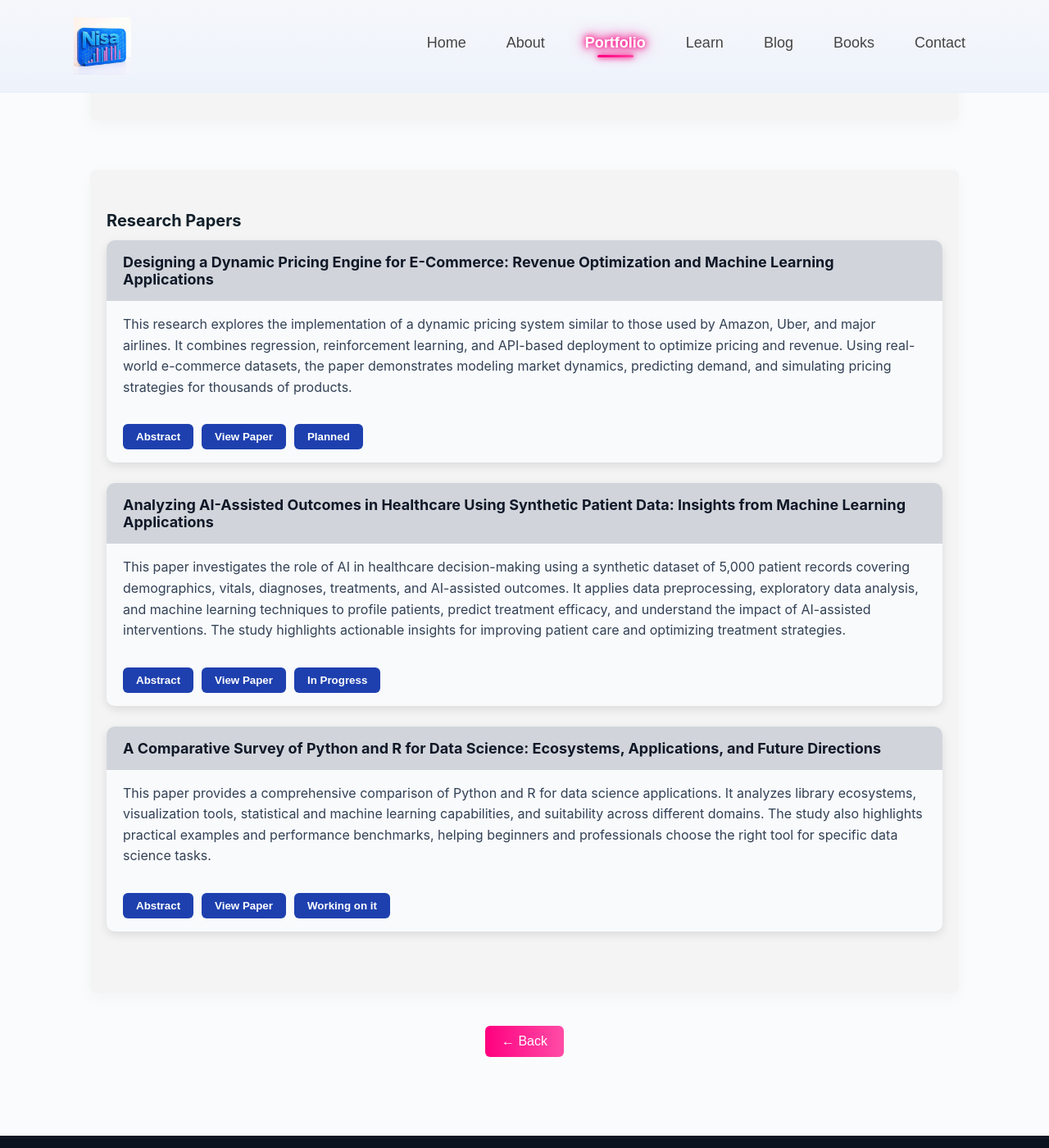
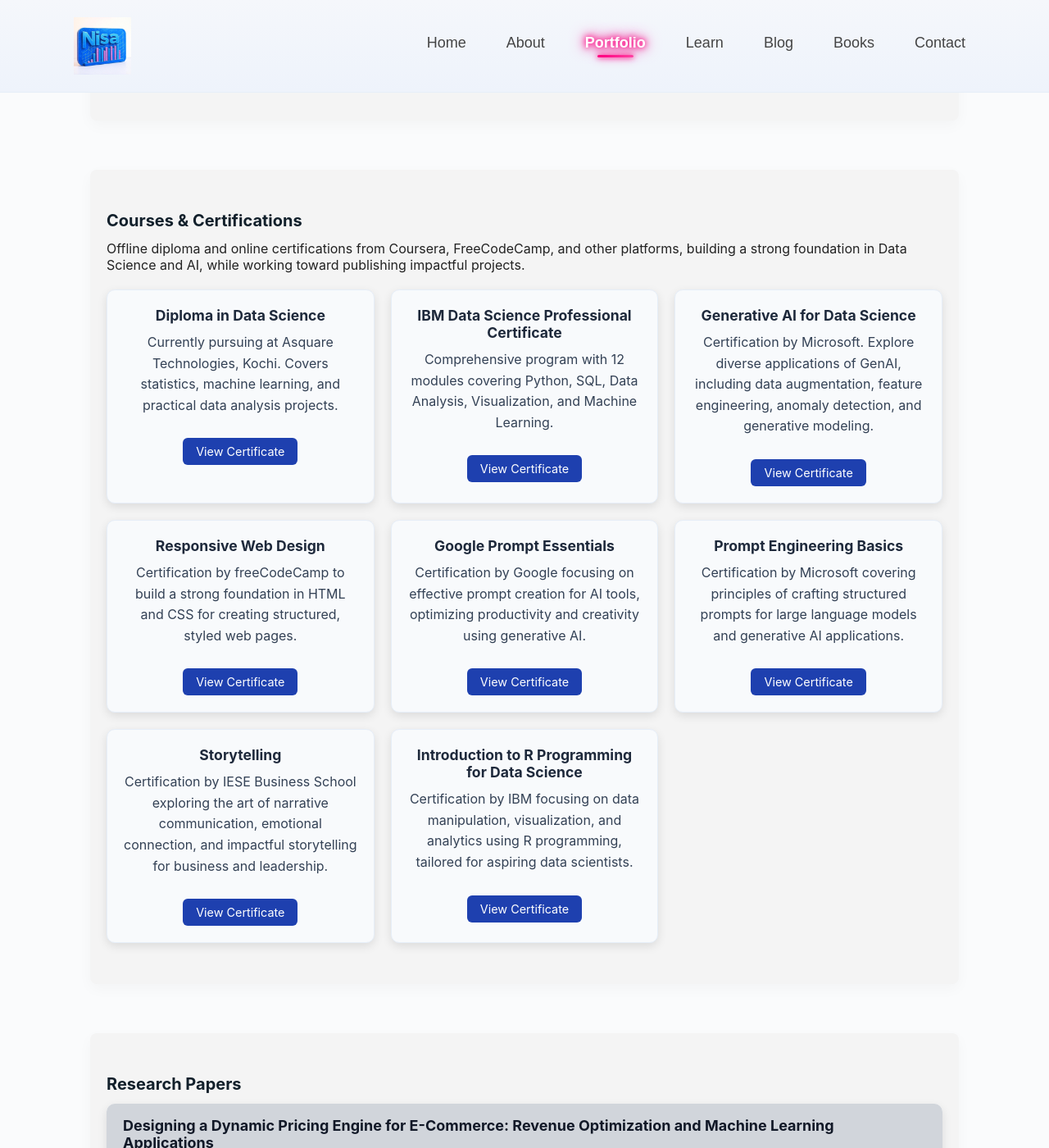
Before and after one commit to tabassumunnisa19/My_Personal_Website, a Jekyll site: the page portfolio.html, which Jekyll copies as it is, in a window 1280 px wide and 1400 px high, scrolled down 696 px. Shown: the whole window at 82% size. Built offline with Jekyll 4.4.1, drawn with Linux system fonts in a browser that asks for light colours.

Commit message:
Update portfolio.html

```diff
--- a/portfolio.html
+++ b/portfolio.html
@@ -46,6 +46,49 @@
       background-color: #1e3a8a;
     }
 
+    /* Certifications Section */
+    .cert-container {
+      margin-top: 60px;
+    }
+    .cert-grid {
+      display: grid;
+      grid-template-columns: repeat(auto-fit, minmax(280px, 1fr));
+      gap: 20px;
+      margin-top: 20px;
+    }
+    .cert-card {
+      background: #f8fafc;
+      padding: 20px;
+      border-radius: 10px;
+      box-shadow: 0 4px 12px rgba(0,0,0,0.1);
+      transition: transform 0.2s ease, box-shadow 0.2s ease;
+    }
+    .cert-card:hover {
+      transform: translateY(-4px);
+      box-shadow: 0 6px 14px rgba(0,0,0,0.12);
+    }
+    .cert-card h3 {
+      color: #1e293b;
+      margin-bottom: 10px;
+    }
+    .cert-card p {
+      color: #334155;
+      font-size: 16px;
+      line-height: 1.6;
+    }
+    .cert-btn {
+      display: inline-block;
+      margin-top: 12px;
+      background-color: #1e40af;
+      color: white;
+      padding: 8px 16px;
+      border-radius: 6px;
+      text-decoration: none;
+    }
+    .cert-btn:hover {
+      background-color: #1e3a8a;
+    }
+
     /* Research Horizontal Cards */
     .research-section {
       margin-top: 60px;
@@ -60,8 +103,8 @@
       overflow: hidden;
     }
     .research-section .research-title {
-      background-color: #1e40af;
-      color: white;
+      background-color: #d1d5db;
+      color: #111827;
       font-weight: bold;
       padding: 16px 20px;
       font-size: 18px;
@@ -72,15 +115,6 @@
       font-size: 16px;
       line-height: 1.6;
     }
-    /* Research Horizontal Cards - Updated Title Style */
-.research-section .research-title {
-  background-color: #d1d5db; /* professional gray / slightly dark gray */
-  color: #111827; /* dark black text */
-  font-weight: bold;
-  padding: 16px 20px;
-  font-size: 18px;
-}
-
     .research-section .research-buttons {
       padding: 16px 20px;
       display: flex;
@@ -151,7 +185,6 @@
       <section class="section">
         <h2>Portfolio — Selected Projects</h2>
         <div class="grid">
-
           <div class="card">
             <h3>Social Media Sentiment Intelligence</h3>
             <p>Developed a sentiment analysis and trend forecasting system using NLP and topic modeling to analyze brand perception and public opinion on X (Twitter).</p>
@@ -181,7 +214,64 @@
             <p>Created an AI-driven pricing engine using regression and reinforcement learning to adjust product prices dynamically based on demand, seasonality, and competition.</p>
             <button class="btn"><a href="#" target="_blank">View on GitHub</a></button>
           </div>
+        </div>
+      </section>
+    </div>
 
+    <!-- Certifications Section -->
+    <div class="site-container cert-container">
+      <section class="section">
+        <h2>Courses & Certifications</h2>
+        <p>Offline diploma and online certifications from Coursera, FreeCodeCamp, and other platforms, building a strong foundation in Data Science and AI, while working toward publishing impactful projects.</p>
+
+        <div class="cert-grid">
+          <div class="cert-card">
+            <h3>Diploma in Data Science</h3>
+            <p>Currently pursuing at Asquare Technologies, Kochi. Covers statistics, machine learning, and practical data analysis projects.</p>
+            <a href="#" target="_blank" class="cert-btn">View Certificate</a>
+          </div>
+
+          <div class="cert-card">
+            <h3>IBM Data Science Professional Certificate</h3>
+            <p>Comprehensive program with 12 modules covering Python, SQL, Data Analysis, Visualization, and Machine Learning.</p>
+            <a href="#" target="_blank" class="cert-btn">View Certificate</a>
+          </div>
+
+          <div class="cert-card">
+            <h3>Generative AI for Data Science</h3>
+            <p>Certification by Microsoft. Explore diverse applications of GenAI, including data augmentation, feature engineering, anomaly detection, and generative modeling.</p>
+            <a href="https://coursera.org/share/623ea4dfd7d8e56417c61ab8f8289ec2" target="_blank" class="cert-btn">View Certificate</a>
+          </div>
+
+          <div class="cert-card">
+            <h3>Responsive Web Design</h3>
+            <p>Certification by freeCodeCamp to build a strong foundation in HTML and CSS for creating structured, styled web pages.</p>
+            <a href="https://freecodecamp.org/certification/tabassumunnisa/responsive-web-design" target="_blank" class="cert-btn">View Certificate</a>
+          </div>
+
+          <div class="cert-card">
+            <h3>Google Prompt Essentials</h3>
+            <p>Certification by Google focusing on effective prompt creation for AI tools, optimizing productivity and creativity using generative AI.</p>
+            <a href="#" target="_blank" class="cert-btn">View Certificate</a>
+          </div>
+
+          <div class="cert-card">
+            <h3>Prompt Engineering Basics</h3>
+            <p>Certification by Microsoft covering principles of crafting structured prompts for large language models and generative AI applications.</p>
+            <a href="#" target="_blank" class="cert-btn">View Certificate</a>
+          </div>
+
+          <div class="cert-card">
+            <h3>Storytelling</h3>
+            <p>Certification by IESE Business School exploring the art of narrative communication, emotional connection, and impactful storytelling for business and leadership.</p>
+            <a href="#" target="_blank" class="cert-btn">View Certificate</a>
+          </div>
+
+          <div class="cert-card">
+            <h3>Introduction to R Programming for Data Science</h3>
+            <p>Certification by IBM focusing on data manipulation, visualization, and analytics using R programming, tailored for aspiring data scientists.</p>
+            <a href="#" target="_blank" class="cert-btn">View Certificate</a>
+          </div>
         </div>
       </section>
     </div>
@@ -190,7 +280,6 @@
     <div class="site-container research-section">
       <section class="section">
         <h2>Research Papers</h2>
-
         <div class="research-card">
           <div class="research-title">Designing a Dynamic Pricing Engine for E-Commerce: Revenue Optimization and Machine Learning Applications</div>
           <p class="research-desc">This research explores the implementation of a dynamic pricing system similar to those used by Amazon, Uber, and major airlines. It combines regression, reinforcement learning, and API-based deployment to optimize pricing and revenue. Using real-world e-commerce datasets, the paper demonstrates modeling market dynamics, predicting demand, and simulating pricing strategies for thousands of products.</p>
@@ -220,7 +309,6 @@
             <button class="btn status">Working on it</button>
           </div>
         </div>
-
       </section>
     </div>
 
```
